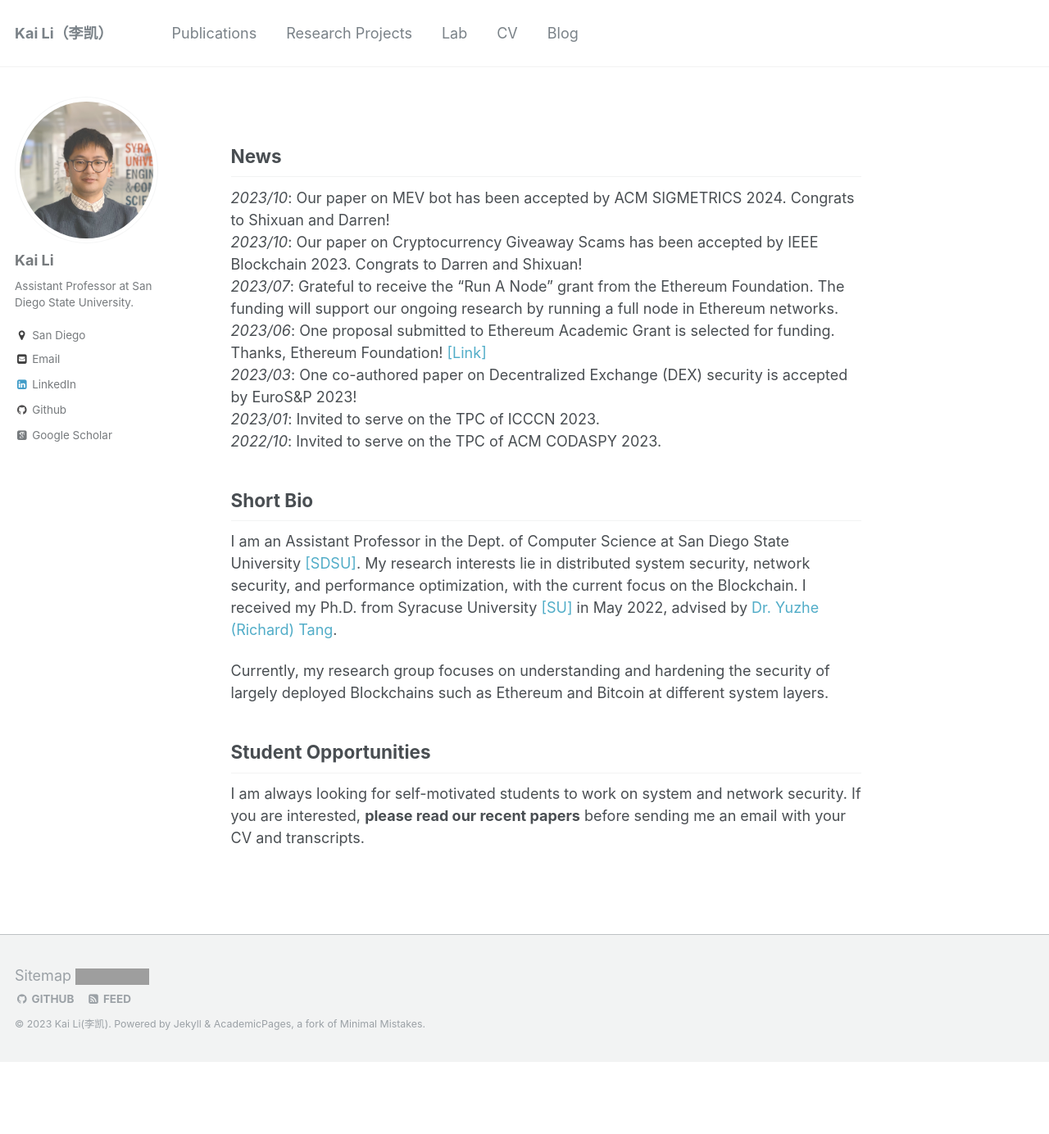
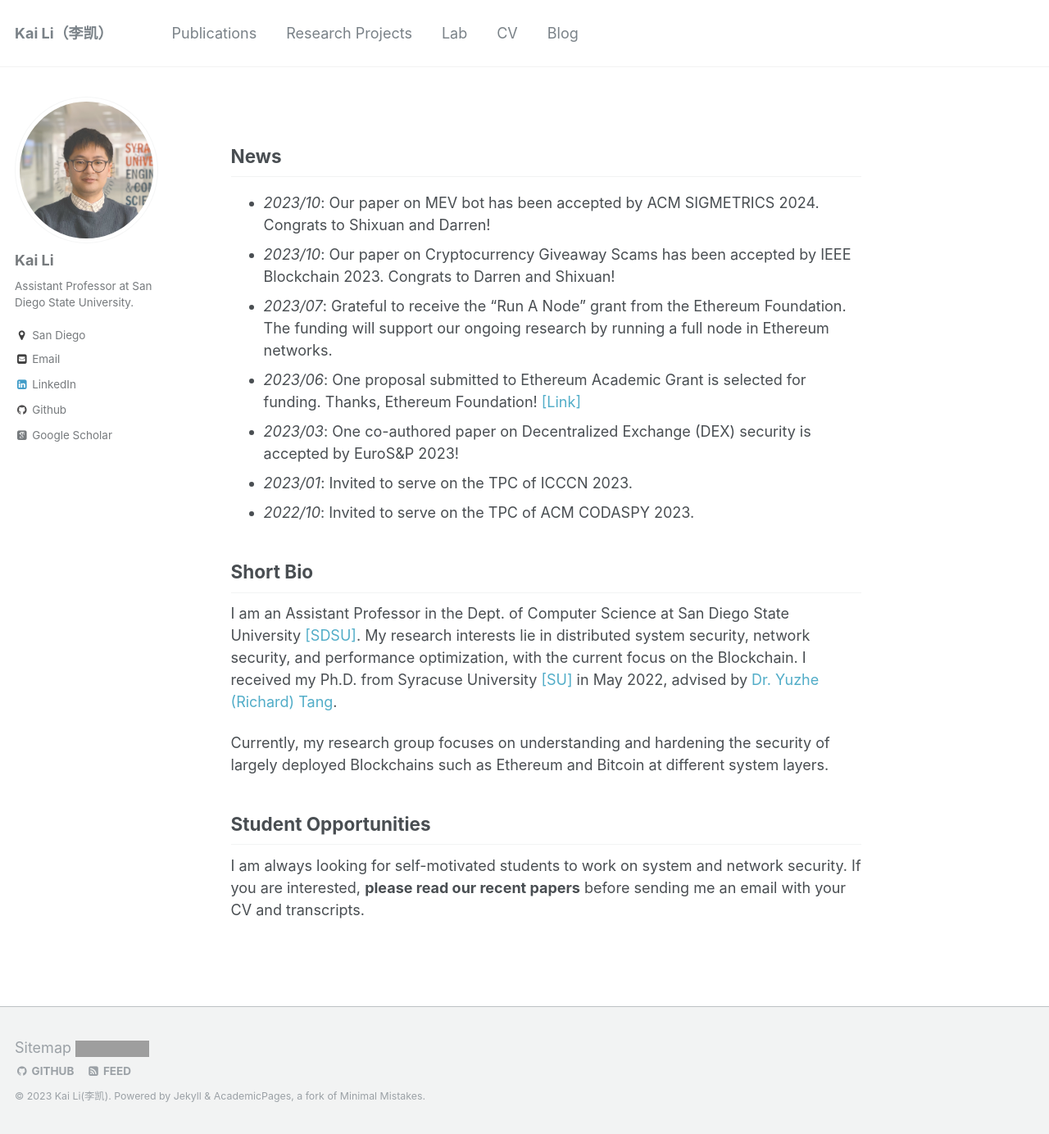
Before and after one commit to likai1993/likai1993.github.io, a Jekyll site: the page built from _pages/about.md, in a window 1280 px wide and 1384 px high. Shown: the whole window at 82% size. Built offline with Jekyll 4.4.1, drawn with Linux system fonts in a browser that asks for light colours; some web fonts are replaced; grey boxes are pictures that could not be loaded.

```diff
--- a/_pages/about.md
+++ b/_pages/about.md
@@ -10,13 +10,13 @@ redirect_from:
 
 News
 ----
-_2023/10_: Our paper on MEV bot has been accepted by ACM SIGMETRICS 2024. Congrats to Shixuan and Darren!
-_2023/10_: Our paper on Cryptocurrency Giveaway Scams has been accepted by IEEE Blockchain 2023. Congrats to Darren and Shixuan!
-_2023/07_: Grateful to receive the "Run A Node" grant from the Ethereum Foundation. The funding will support our ongoing research by running a full node in Ethereum networks.
-_2023/06_: One proposal submitted to Ethereum Academic Grant is selected for funding. Thanks, Ethereum Foundation! [[Link]](https://blog.ethereum.org/2023/06/28/academic-grants-round-23)
-_2023/03_: One co-authored paper on Decentralized Exchange (DEX) security is accepted by EuroS&P 2023!
-_2023/01_: Invited to serve on the TPC of ICCCN 2023.
-_2022/10_: Invited to serve on the TPC of ACM CODASPY 2023.
+- _2023/10_: Our paper on MEV bot has been accepted by ACM SIGMETRICS 2024. Congrats to Shixuan and Darren!
+- _2023/10_: Our paper on Cryptocurrency Giveaway Scams has been accepted by IEEE Blockchain 2023. Congrats to Darren and Shixuan!
+- _2023/07_: Grateful to receive the "Run A Node" grant from the Ethereum Foundation. The funding will support our ongoing research by running a full node in Ethereum networks.
+- _2023/06_: One proposal submitted to Ethereum Academic Grant is selected for funding. Thanks, Ethereum Foundation! [[Link]](https://blog.ethereum.org/2023/06/28/academic-grants-round-23)
+- _2023/03_: One co-authored paper on Decentralized Exchange (DEX) security is accepted by EuroS&P 2023!
+- _2023/01_: Invited to serve on the TPC of ICCCN 2023.
+- _2022/10_: Invited to serve on the TPC of ACM CODASPY 2023.
 
 Short Bio
 ----
```
